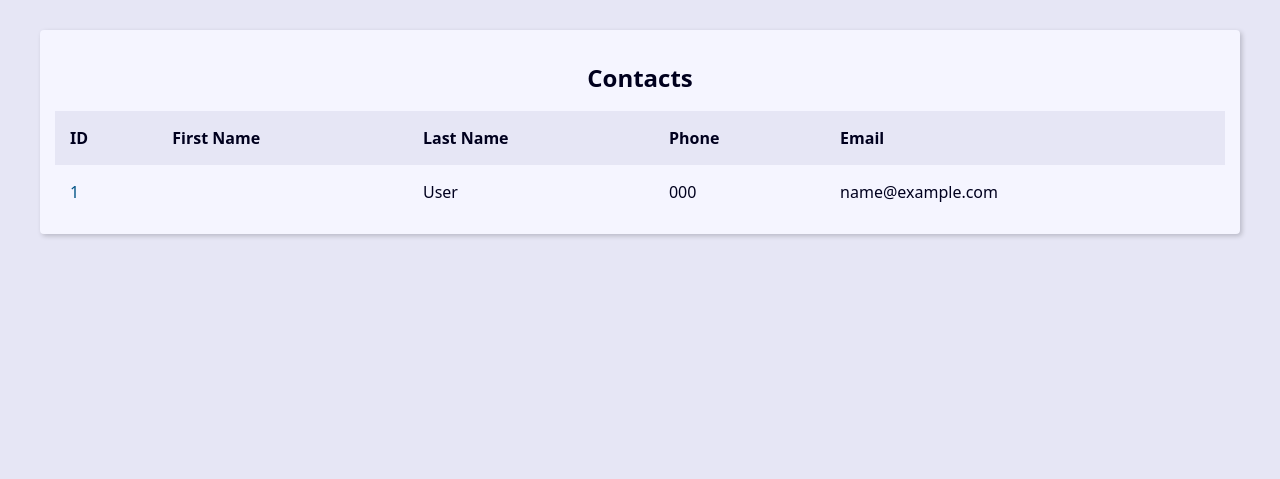
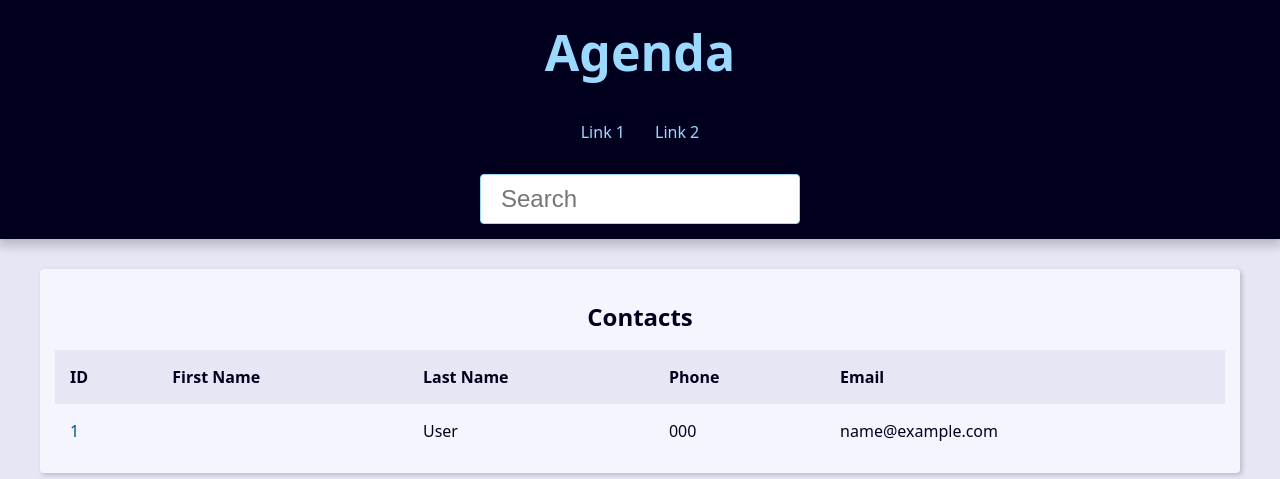
Before and after one commit to EmirCage/projeto-agenda-django, a Django app: page / in a window 1280 px wide. Shown: the top 479 px of the page. Run offline with Django 5.2, Linux system fonts and the light colour scheme; tables that the repository leaves empty hold one stand-in row (values such as "Sample post").

Commit message:
Adicionando botão de search, modificando CSS e urls.

```diff
--- a/base_templates/global/base.html
+++ b/base_templates/global/base.html
@@ -7,6 +7,44 @@
     <link rel="stylesheet" href="{% static 'global/css/style.css' %}">
 </head>
 <body>
+    <header class="header">
+        <h1 class="header-heading">
+            <a href="{% url 'contact:index' %}" class="header-link">
+                Agenda
+            </a>
+        </h1>
+
+        <nav class="menu">
+            <ul class="menu-list">
+                <li class="menu-item">
+                    <a href="" class="menu-link">
+                        Link 1
+                    </a>
+                </li>
+                <li class="menu-item">
+                    <a href="" class="menu-link">
+                        Link 2
+                    </a>
+                </li>
+            </ul>
+        </nav>
+
+        <div class="search">
+            <form
+            action=""
+            method="get"
+            >
+                <input
+                type="search"
+                class="search-input"
+                placeholder="Search"
+                id="search"
+                name="q"
+                >
+            </form>
+        </div>
+    </header>
+
     <main class="content">
         {% block content %}{% endblock content %}
     </main>
--- a/contact/templates/contact/index.html
+++ b/contact/templates/contact/index.html
@@ -21,7 +21,10 @@
                 {% for contact in contacts %}
                     <tr class="table-row">
                         <td class="table-cel">
-                            <a class="table-link" href="#">
+                            <a
+                                class="table-link"
+                                href="{% url 'contact:contact' contact.id %}"
+                            >
                                 {{ contact.id }}
                             </a>
                         </td>
--- a/contact/urls.py
+++ b/contact/urls.py
@@ -5,5 +5,6 @@ from contact import views
 app_name = 'contact'
 
 urlpatterns = [
-    path('', views.index, name='index'),
+    path('<int:contact_id>/', views.contact, name='contact'),  # type: ignore
+    path('', views.index, name='index'),  # type: ignore
 ]
--- a/contact/views/contact_views.py
+++ b/contact/views/contact_views.py
@@ -1,4 +1,5 @@
-from django.shortcuts import render
+from django.shortcuts import render, get_object_or_404
+from django.http import Http404
 
 from contact.models import Contact
 
@@ -15,3 +16,20 @@ def index(request):
         'contact/index.html',
         context
     )
+
+
+def contact(request, contact_id):
+    # single_contact = Contact.objects.filter(pk=contact_id).first()
+    single_contact = get_object_or_404(
+        Contact, pk=contact_id, show=True
+    )
+
+    context = {
+        'contact': single_contact,
+    }
+
+    return render(
+        request,
+        'contact/contact.html',
+        context
+    )
```
Also changed, not shown: contact/templates/contact/contact.html (added, +16 -0 lines).
